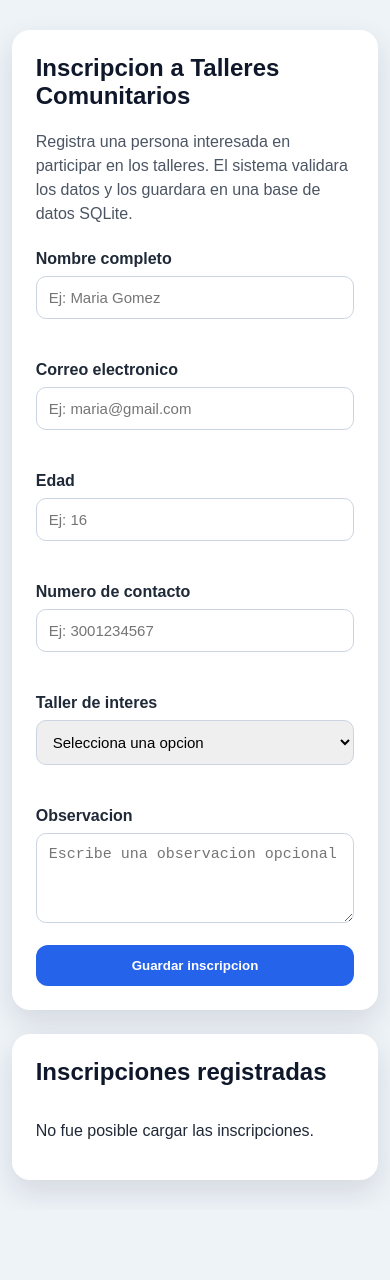
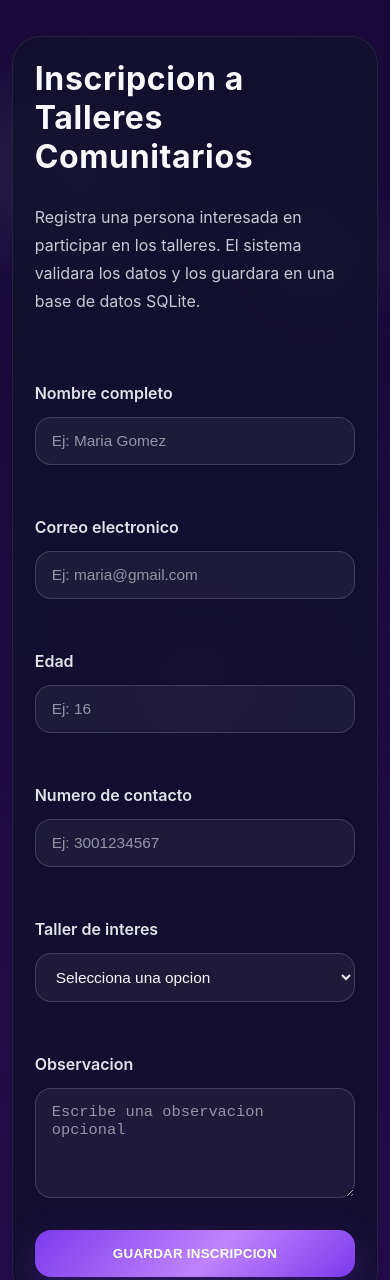
Before and after one commit to valentev2010-cpu/Sistema-de-inscripci-n-, a website: page public/index.html in a window 390 px wide. Shown: the top 1280 px of the page. Before the commit the page ends 1210 px from the top, so only its background shows below. Drawn offline with Linux system fonts and the light colour scheme; no server answers.

Commit message:
1mer commit

```diff
--- a/public/estilos.css
+++ b/public/estilos.css
@@ -2,244 +2,225 @@
 ================================================================================
 ARCHIVO: estilos.css
 FUNCION GENERAL:
-Este archivo define el diseno visual del sistema.
-Cada bloque esta comentado para explicar que parte de la pagina modifica.
+Este archivo define el diseno visual del sistema con un estilo morado galactico.
 ================================================================================
 */
 
 * {
-    /* El selector universal aplica estas reglas a todos los elementos de la pagina. */
     box-sizing: border-box;
-    /* box-sizing evita que padding y border aumenten el tamano final de los elementos. */
 }
 
 body {
-    /* body representa toda la parte visible de la pagina. */
     margin: 0;
-    /* margin: 0 elimina el margen por defecto del navegador. */
-    font-family: Arial, Helvetica, sans-serif;
-    /* font-family define el tipo de letra principal. */
-    background: #eef3f8;
-    /* background define el color de fondo general. */
-    color: #1f2937;
-    /* color define el color principal del texto. */
+    font-family: 'Inter', Arial, Helvetica, sans-serif;
+    color: #f8f8ff;
+    background: radial-gradient(circle at top left, rgba(129, 140, 248, 0.55), transparent 32%),
+                radial-gradient(circle at bottom right, rgba(168, 85, 247, 0.4), transparent 28%),
+                linear-gradient(135deg, #1f0b2f 0%, #2e0f4a 35%, #3e1363 100%);
+    min-height: 100vh;
+    overflow-x: hidden;
+}
+
+body::before {
+    content: '';
+    position: fixed;
+    inset: 0;
+    background-image: radial-gradient(circle, rgba(255,255,255,0.2) 1px, transparent 1px);
+    background-size: 60px 60px;
+    opacity: 0.18;
+    pointer-events: none;
+}
+
+body::after {
+    content: '';
+    position: fixed;
+    inset: 0;
+    background: radial-gradient(circle at 20% 20%, rgba(255,255,255,0.16), transparent 18%),
+                radial-gradient(circle at 80% 30%, rgba(255,255,255,0.1), transparent 15%),
+                radial-gradient(circle at 50% 80%, rgba(168, 85, 247, 0.18), transparent 14%);
+    pointer-events: none;
 }
 
 .contenedor-principal {
-    /* Esta clase organiza las dos tarjetas principales de la pagina. */
-    width: min(1100px, 94%);
-    /* width limita el ancho maximo a 1100px, pero permite que en pantallas pequenas use el 94%. */
-    margin: 30px auto;
-    /* margin centra el contenedor horizontalmente y agrega espacio arriba y abajo. */
+    width: min(1140px, 94%);
+    margin: 36px auto;
     display: grid;
-    /* grid permite organizar el formulario y la lista en columnas. */
-    grid-template-columns: 1fr 1fr;
-    /* Crea dos columnas del mismo tamano. */
-    gap: 24px;
-    /* gap agrega espacio entre las columnas. */
+    grid-template-columns: 1.05fr 0.95fr;
+    gap: 28px;
+    position: relative;
+    z-index: 1;
 }
 
 .tarjeta {
-    /* tarjeta es el estilo general para los bloques principales. */
-    background: #ffffff;
-    /* Fondo blanco para separar el contenido del fondo general. */
-    border-radius: 18px;
-    /* Bordes redondeados para un diseno mas moderno. */
-    padding: 24px;
-    /* Espacio interno para que el contenido no quede pegado a los bordes. */
-    box-shadow: 0 12px 30px rgba(15, 23, 42, 0.12);
-    /* Sombra suave para dar profundidad visual. */
+    background: rgba(18, 15, 45, 0.88);
+    border: 1px solid rgba(255, 255, 255, 0.08);
+    backdrop-filter: blur(18px);
+    border-radius: 28px;
+    padding: 30px;
+    box-shadow: 0 24px 80px rgba(10, 10, 40, 0.4);
 }
 
 h1, h2 {
-    /* Este bloque aplica a los titulos h1 y h2. */
     margin-top: 0;
-    /* Quita el margen superior por defecto. */
-    color: #0f172a;
-    /* Color oscuro para mejorar la lectura de los titulos. */
+    color: #f8f8ff;
+    letter-spacing: 0.02em;
+}
+
+h1 {
+    font-size: clamp(2rem, 2.7vw, 3.3rem);
+}
+
+h2 {
+    font-size: clamp(1.5rem, 2vw, 2rem);
 }
 
 .descripcion {
-    /* Esta clase aplica al parrafo introductorio del formulario. */
-    line-height: 1.5;
-    /* line-height mejora la separacion entre lineas. */
-    color: #4b5563;
-    /* Color gris para texto secundario. */
+    line-height: 1.75;
+    color: rgba(248, 248, 255, 0.8);
+    margin-bottom: 20px;
 }
 
 form {
-    /* Este bloque modifica el formulario completo. */
     display: flex;
-    /* flex permite organizar los campos en columna. */
     flex-direction: column;
-    /* column indica que los elementos se ubican uno debajo del otro. */
-    gap: 8px;
-    /* gap agrega espacio entre los elementos del formulario. */
+    gap: 14px;
 }
 
 label {
-    /* label modifica los textos que describen cada campo. */
-    font-weight: bold;
-    /* font-weight: bold pone el texto en negrita. */
-    margin-top: 8px;
-    /* Agrega espacio antes de cada etiqueta. */
+    font-weight: 600;
+    margin-top: 6px;
+    color: rgba(248, 248, 255, 0.9);
 }
 
 input, select, textarea {
-    /* Este bloque aplica el mismo diseno a inputs, selects y textarea. */
     width: 100%;
-    /* width: 100% hace que los campos ocupen todo el ancho disponible. */
-    padding: 12px;
-    /* padding agrega espacio interno para que el texto sea comodo de leer. */
-    border: 1px solid #cbd5e1;
-    /* border crea un borde suave alrededor de los campos. */
-    border-radius: 10px;
-    /* border-radius redondea los bordes de los campos. */
-    font-size: 15px;
-    /* font-size define el tamano del texto dentro de los campos. */
+    padding: 14px 16px;
+    border: 1px solid rgba(255, 255, 255, 0.16);
+    border-radius: 16px;
+    background: rgba(255, 255, 255, 0.05);
+    color: #f8f8ff;
+    font-size: 0.96rem;
+    transition: transform 0.25s ease, border-color 0.25s ease, box-shadow 0.25s ease;
+}
+
+input::placeholder,
+textarea::placeholder {
+    color: rgba(248, 248, 255, 0.55);
 }
 
 textarea {
-    /* Este bloque solo modifica el campo de observacion. */
-    min-height: 90px;
-    /* min-height define una altura minima para escribir textos largos. */
+    min-height: 110px;
     resize: vertical;
-    /* resize: vertical permite cambiar la altura, pero no el ancho. */
 }
 
 input:focus, select:focus, textarea:focus {
-    /* :focus aplica estilos cuando el usuario hace clic o escribe en un campo. */
     outline: none;
-    /* outline elimina el borde automatico del navegador. */
-    border-color: #2563eb;
-    /* Cambia el borde a azul para indicar que el campo esta activo. */
-    box-shadow: 0 0 0 3px rgba(37, 99, 235, 0.15);
-    /* Agrega una sombra azul suave alrededor del campo activo. */
+    border-color: rgba(168, 85, 247, 0.95);
+    box-shadow: 0 0 0 4px rgba(168, 85, 247, 0.16);
+    transform: translateY(-1px);
 }
 
 button {
-    /* Este bloque modifica el boton principal del formulario. */
-    margin-top: 14px;
-    /* Agrega espacio arriba del boton. */
-    padding: 13px;
-    /* Da espacio interno al boton para hacerlo mas comodo. */
+    margin-top: 18px;
+    padding: 16px 18px;
     border: none;
-    /* Elimina el borde por defecto del boton. */
-    border-radius: 12px;
-    /* Redondea las esquinas del boton. */
-    background: #2563eb;
-    /* Define el color de fondo del boton. */
+    border-radius: 16px;
+    background: linear-gradient(135deg, #7c3aed, #c084fc 55%, #7c3aed);
     color: #ffffff;
-    /* Define el color del texto del boton. */
-    font-weight: bold;
-    /* Pone el texto del boton en negrita. */
+    font-weight: 700;
+    letter-spacing: 0.02em;
+    text-transform: uppercase;
     cursor: pointer;
-    /* Cambia el cursor para indicar que el boton se puede presionar. */
+    box-shadow: 0 18px 40px rgba(124, 58, 237, 0.28);
+    transition: transform 0.25s ease, box-shadow 0.25s ease, background 0.25s ease;
 }
 
 button:hover {
-    /* :hover aplica estilos cuando el usuario pasa el mouse sobre el boton. */
-    background: #1d4ed8;
-    /* Oscurece el boton para dar retroalimentacion visual. */
+    transform: translateY(-2px);
+    box-shadow: 0 24px 48px rgba(124, 58, 237, 0.32);
+    background: linear-gradient(135deg, #9333ea, #d8b4fe 55%, #9333ea);
 }
 
 .error {
-    /* Esta clase muestra errores debajo de cada campo. */
     min-height: 18px;
-    /* Reserva espacio para evitar que el formulario salte cuando aparece un error. */
-    color: #dc2626;
-    /* Rojo para indicar error. */
-    font-size: 13px;
-    /* Texto mas pequeno para los mensajes de ayuda. */
+    color: #fb7185;
+    font-size: 0.9rem;
 }
 
 .mensaje {
-    /* Esta clase aplica al mensaje general de exito o error. */
-    padding: 12px;
-    /* Espacio interno del mensaje. */
-    border-radius: 10px;
-    /* Bordes redondeados. */
+    padding: 14px 16px;
+    border-radius: 16px;
     margin-bottom: 14px;
-    /* Espacio debajo del mensaje. */
-    font-weight: bold;
-    /* Texto en negrita para que sea visible. */
-}
-
-.oculto {
-    /* Esta clase oculta un elemento cuando no debe verse. */
-    display: none;
-    /* display: none retira el elemento de la pantalla. */
+    font-weight: 700;
+    letter-spacing: 0.01em;
 }
 
 .exito {
-    /* Esta clase se aplica cuando el mensaje es positivo. */
-    background: #dcfce7;
-    /* Fondo verde claro. */
-    color: #166534;
-    /* Texto verde oscuro. */
+    background: rgba(34, 197, 94, 0.18);
+    color: #d9f99d;
+    border: 1px solid rgba(34, 197, 94, 0.25);
 }
 
 .fallo {
-    /* Esta clase se aplica cuando el mensaje es de error. */
-    background: #fee2e2;
-    /* Fondo rojo claro. */
-    color: #991b1b;
-    /* Texto rojo oscuro. */
+    background: rgba(248, 113, 113, 0.17);
+    color: #fecaca;
+    border: 1px solid rgba(248, 113, 113, 0.22);
 }
 
 .lista-inscripciones {
-    /* Esta clase organiza la zona donde aparecen los registros. */
     display: flex;
-    /* flex permite ordenar las tarjetas de registros. */
     flex-direction: column;
-    /* Los registros aparecen uno debajo del otro. */
-    gap: 12px;
-    /* Espacio entre registros. */
+    gap: 18px;
 }
 
 .registro {
-    /* Esta clase aplica a cada inscripcion mostrada en pantalla. */
-    border: 1px solid #e5e7eb;
-    /* Borde suave para separar registros. */
-    border-radius: 14px;
-    /* Bordes redondeados. */
-    padding: 14px;
-    /* Espacio interno de cada registro. */
-    background: #f8fafc;
-    /* Fondo suave para diferenciarlo de la tarjeta principal. */
+    border: 1px solid rgba(255, 255, 255, 0.12);
+    border-radius: 22px;
+    padding: 22px;
+    background: rgba(17, 10, 39, 0.82);
+    box-shadow: inset 0 0 0 1px rgba(255, 255, 255, 0.04), 0 16px 35px rgba(10, 6, 26, 0.25);
 }
 
 .registro h3 {
-    /* Este bloque modifica el nombre de cada persona registrada. */
-    margin: 0 0 8px 0;
-    /* Ajusta los espacios del titulo del registro. */
+    margin: 0 0 10px 0;
+    color: #ede9fe;
 }
 
 .registro p {
-    /* Este bloque modifica los parrafos dentro de cada registro. */
-    margin: 4px 0;
-    /* Reduce el espacio vertical entre datos. */
+    margin: 5px 0;
+    color: rgba(248, 248, 255, 0.84);
 }
 
 .boton-eliminar {
-    /* Esta clase modifica el boton para eliminar registros. */
-    background: #dc2626;
-    /* Fondo rojo para indicar una accion de eliminacion. */
-    margin-top: 10px;
-    /* Espacio arriba del boton. */
+    background: #f43f5e;
+    color: #ffffff;
+    border-radius: 14px;
+    padding: 12px 16px;
+    border: none;
+    transition: transform 0.2s ease, background 0.2s ease;
 }
 
 .boton-eliminar:hover {
-    /* :hover para el boton de eliminar. */
-    background: #b91c1c;
-    /* Rojo mas oscuro al pasar el mouse. */
+    background: #e11d48;
+    transform: translateY(-1px);
 }
 
-@media (max-width: 800px) {
-    /* media query aplica estilos especiales en pantallas pequenas. */
+@media (max-width: 900px) {
     .contenedor-principal {
-        /* Modifica el contenedor principal en celulares o pantallas estrechas. */
         grid-template-columns: 1fr;
-        /* Cambia de dos columnas a una sola columna. */
     }
 }
+
+@media (max-width: 560px) {
+    body {
+        background: linear-gradient(180deg, #190a3a 0%, #2a0f51 100%);
+    }
+
+    .tarjeta {
+        padding: 22px;
+    }
+
+    button {
+        width: 100%;
+    }
+}
--- a/public/script.js
+++ b/public/script.js
@@ -108,6 +108,28 @@ function mostrarMensaje(texto, tipo) {
 
     // Asignamos las clases CSS necesarias para mostrar el mensaje con el color correcto.
     mensajeGeneral.className = `mensaje ${tipo}`;
+}
+
+/*
+================================================================================
+FUNCION: parseJsonResponse
+OBJETIVO:
+Intentar convertir la respuesta del servidor a JSON.
+Si el cuerpo no es JSON, lanzar un error con el texto devuelto.
+================================================================================
+*/
+async function parseJsonResponse(respuesta) {
+    const texto = await respuesta.text();
+
+    if (!texto) {
+        return null;
+    }
+
+    try {
+        return JSON.parse(texto);
+    } catch (error) {
+        throw new Error(`Respuesta no valida del servidor: ${texto}`);
+    }
 }
 
 /*
@@ -267,14 +289,15 @@ async function cargarInscripciones() {
         // fetch hace una peticion HTTP al backend para obtener los registros.
         const respuesta = await fetch(API_URL);
 
-        // Convertimos la respuesta del backend a formato JSON.
-        const inscripciones = await respuesta.json();
+        // Convertimos la respuesta del backend a formato JSON o texto valido.
+        const inscripciones = await parseJsonResponse(respuesta);
 
         // Llamamos a la funcion que dibuja los registros en la pagina.
-        mostrarInscripciones(inscripciones);
+        mostrarInscripciones(Array.isArray(inscripciones) ? inscripciones : []);
     } catch (error) {
         // Si ocurre un error de conexion, mostramos un mensaje en la lista.
-        listaInscripciones.innerHTML = "<p>No fue posible cargar las inscripciones.</p>";
+        console.error('Error cargando inscripciones:', error);
+        listaInscripciones.innerHTML = "<p>No fue posible conectar con el servidor: " + (error.message || error) + "</p>";
     }
 }
 
@@ -346,12 +369,12 @@ async function eliminarInscripcion(id) {
         });
 
         // Convertimos la respuesta del backend a JSON.
-        const resultado = await respuesta.json();
+        const resultado = await parseJsonResponse(respuesta);
 
         // Revisamos si el backend respondio con error.
         if (!respuesta.ok) {
-            // Si hubo error, mostramos el mensaje enviado por el backend.
-            mostrarMensaje(resultado.mensaje, "fallo");
+            // Si hubo error, mostramos el mensaje enviado por el servidor.
+            mostrarMensaje(resultado && resultado.mensaje ? resultado.mensaje : "Error en la respuesta del servidor.", "fallo");
 
             // Terminamos la funcion porque no se elimino correctamente.
             return;
@@ -364,7 +387,8 @@ async function eliminarInscripcion(id) {
         cargarInscripciones();
     } catch (error) {
         // Si hubo un problema de conexion, mostramos un mensaje de error.
-        mostrarMensaje("No fue posible eliminar la inscripcion.", "fallo");
+        console.error('Error eliminando inscripcion:', error);
+        mostrarMensaje("No fue posible eliminar la inscripcion: " + (error.message || error), "fallo");
     }
 }
 
@@ -411,19 +435,19 @@ formulario.addEventListener("submit", async function (evento) {
         });
 
         // Convertimos la respuesta del backend a JSON para poder leer el mensaje.
-        const resultado = await respuesta.json();
+        const resultado = await parseJsonResponse(respuesta);
 
         // Revisamos si el backend respondio con error.
         if (!respuesta.ok) {
-            // Si hubo error, mostramos el mensaje enviado por el servidor.
-            mostrarMensaje(resultado.mensaje, "fallo");
+            // Si hubo error, mostramos el mensaje enviado por el backend.
+            mostrarMensaje(resultado && resultado.mensaje ? resultado.mensaje : "Error en la respuesta del servidor.", "fallo");
 
             // Detenemos la funcion porque no se guardo correctamente.
             return;
         }
 
         // Mostramos mensaje de confirmacion cuando la inscripcion se guarda correctamente.
-        mostrarMensaje(resultado.mensaje, "exito");
+        mostrarMensaje(resultado && resultado.mensaje ? resultado.mensaje : "Inscripcion guardada correctamente.", "exito");
 
         // Limpiamos los campos del formulario para permitir registrar otra persona.
         formulario.reset();
@@ -432,10 +456,17 @@ formulario.addEventListener("submit", async function (evento) {
         cargarInscripciones();
     } catch (error) {
         // Si no hay conexion con el servidor o ocurre otro problema, mostramos un error general.
-        mostrarMensaje("No fue posible conectar con el servidor.", "fallo");
+        console.error('Error enviando inscripcion:', error);
+        mostrarMensaje("No fue posible conectar con el servidor: " + (error.message || error), "fallo");
     }
 });
 
 // Cuando el navegador carga este archivo, llamamos a cargarInscripciones.
 // Esto permite mostrar automaticamente los registros guardados al abrir la pagina.
 cargarInscripciones();
+
+// Si el HTML se abre directamente desde el sistema de archivos, informar al usuario
+if (window.location.protocol === 'file:') {
+    console.warn('Página abierta desde file:// — las peticiones fetch fallarán.');
+    mostrarMensaje('Abre la aplicación desde http://localhost:3000 (inicia el servidor con `npm start`).', 'fallo');
+}
```
Also changed, not shown: 2 other files.
